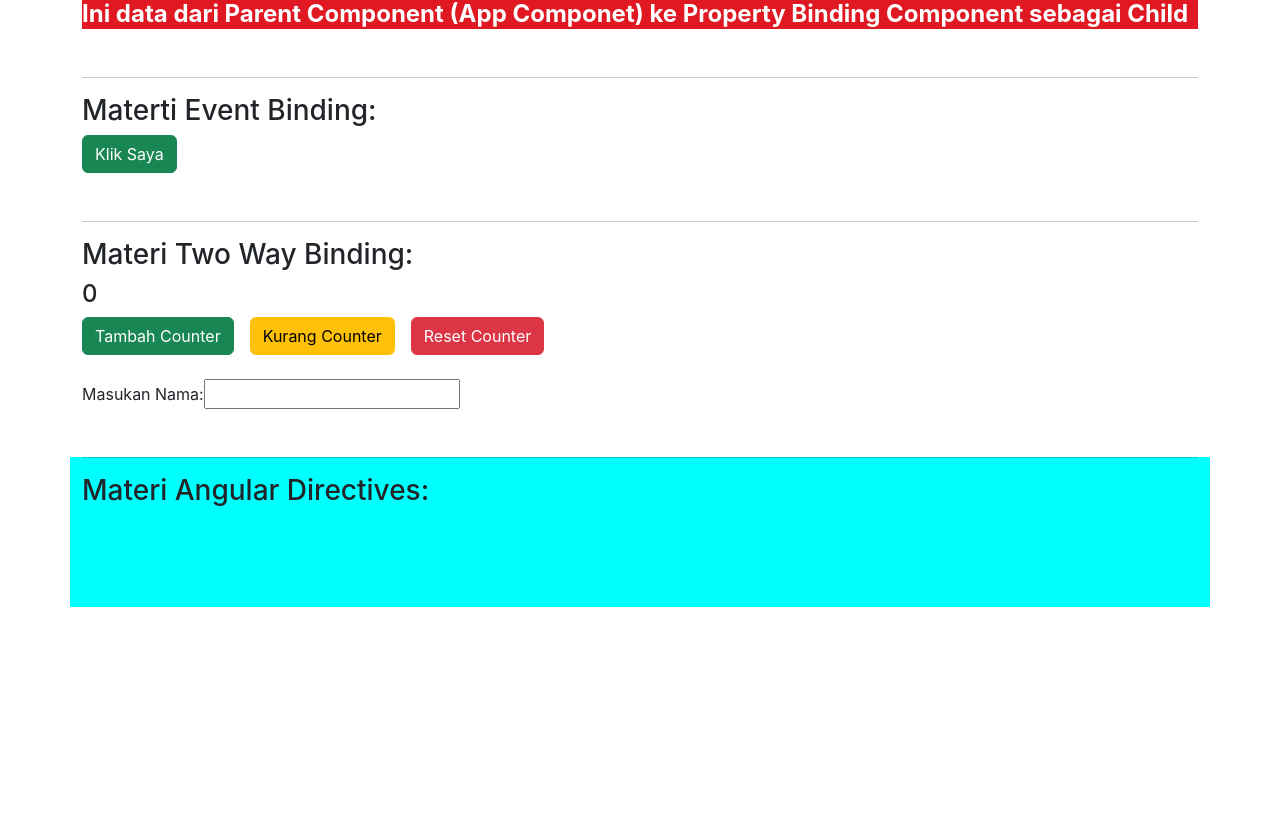
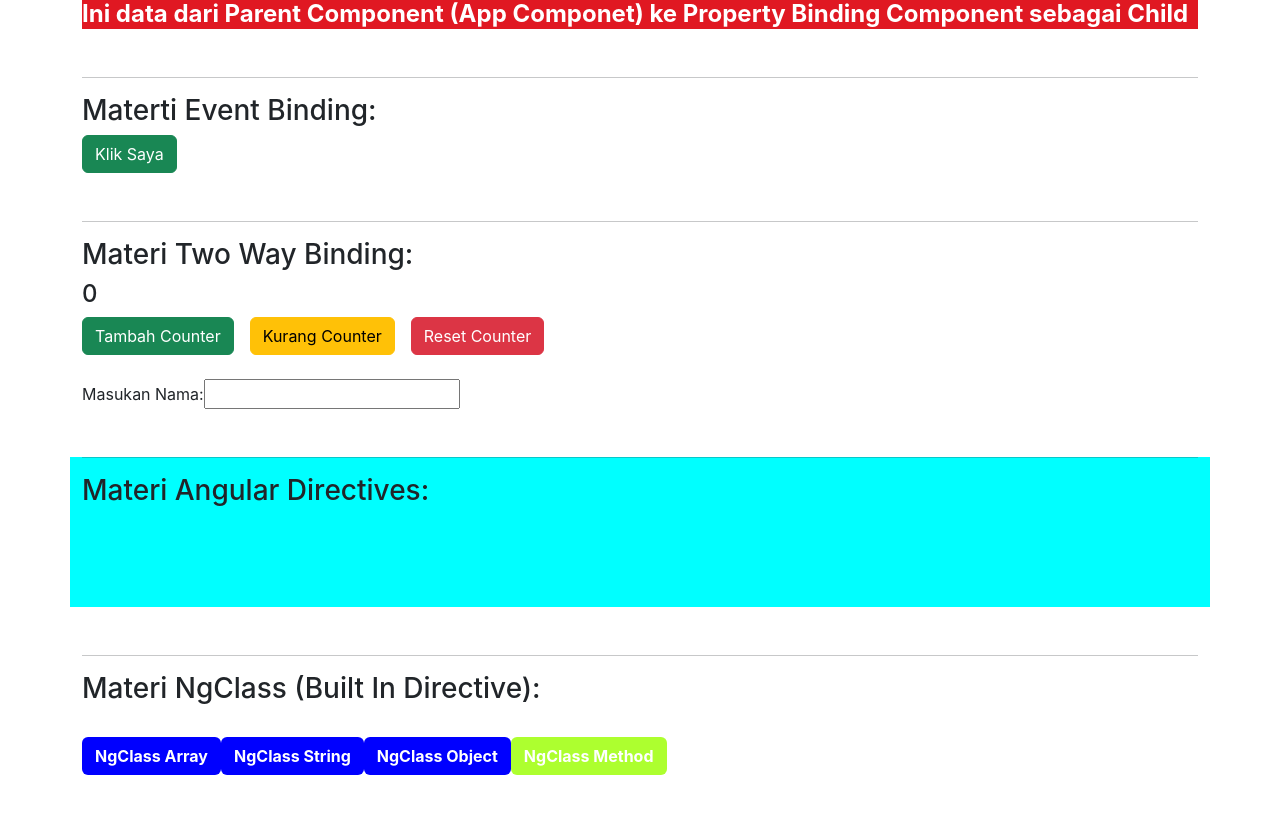
Before and after one commit to iqbalrivaldi28/Learn-Angular-17, an Angular app: page / in a window 1280 px wide. Shown: the part 1128-1941 px from the top of the page. Before the commit the page ends 1783 px from the top, so only its background shows below. Built offline with nearby package versions, Linux system fonts and the light colour scheme.

Commit message:
feat: add ngclass concepts

```diff
--- a/src/app/app.component.html
+++ b/src/app/app.component.html
@@ -14,3 +14,5 @@
 ></app-two-way-binding> -->
 
 <app-directives></app-directives>
+<app-directive-ngclass></app-directive-ngclass>
+<!-- <app-directive-ngstyle></app-directive-ngstyle> -->
--- a/src/app/app.component.ts
+++ b/src/app/app.component.ts
@@ -6,6 +6,8 @@ import { PropertyBindingComponent } from './components/property-binding/property
 import { EventBindingComponent } from './components/event-binding/event-binding.component';
 import { TwoWayBindingComponent } from './components/two-way-binding/two-way-binding.component';
 import { DirectivesComponent } from './components/directives/directives.component';
+import { DirectiveNgclassComponent } from './components/directive-ngclass/directive-ngclass.component';
+import { DirectiveNgstyleComponent } from './components/directive-ngstyle/directive-ngstyle.component';
 
 @Component({
   selector: 'app-root',
@@ -18,6 +20,8 @@ import { DirectivesComponent } from './components/directives/directives.componen
     EventBindingComponent,
     TwoWayBindingComponent,
     DirectivesComponent,
+    DirectiveNgclassComponent,
+    // DirectiveNgstyleComponent,
   ],
   templateUrl: './app.component.html',
   styleUrl: './app.component.scss',
--- /dev/null
+++ b/src/app/components/directive-ngclass/directive-ngclass.component.html
@@ -0,0 +1,11 @@
+<div class="container mb-5">
+  <hr />
+  <h3>{{ title }}</h3>
+
+  <br />
+
+  <button [ngClass]="['btn', 'btnSpecial']">NgClass Array</button>
+  <button [ngClass]="'btn btnSpecial'">NgClass String</button>
+  <button [ngClass]="{ btn: true, btnSpecial: true }">NgClass Object</button>
+  <button [ngClass]="btnClasess()">NgClass Method</button>
+</div>
--- /dev/null
+++ b/src/app/components/directive-ngclass/directive-ngclass.component.scss
@@ -0,0 +1,9 @@
+.btn {
+  color: white;
+  font-weight: bold;
+  background-color: greenyellow;
+}
+
+.btnSpecial {
+  background-color: blue;
+}
--- /dev/null
+++ b/src/app/components/directive-ngclass/directive-ngclass.component.ts
@@ -0,0 +1,22 @@
+import { NgClass } from '@angular/common';
+import { Component } from '@angular/core';
+
+@Component({
+  selector: 'app-directive-ngclass',
+  standalone: true,
+  imports: [NgClass],
+  templateUrl: './directive-ngclass.component.html',
+  styleUrl: './directive-ngclass.component.scss',
+})
+export class DirectiveNgclassComponent {
+  title = 'Materi NgClass (Built In Directive): ';
+
+  isSpecial = false;
+
+  btnClasess = () => {
+    return {
+      btn: true,
+      btnSpecial: this.isSpecial,
+    };
+  };
+}
```
Also changed, not shown: 1 other file (tests, documents, lock files or other folders).
